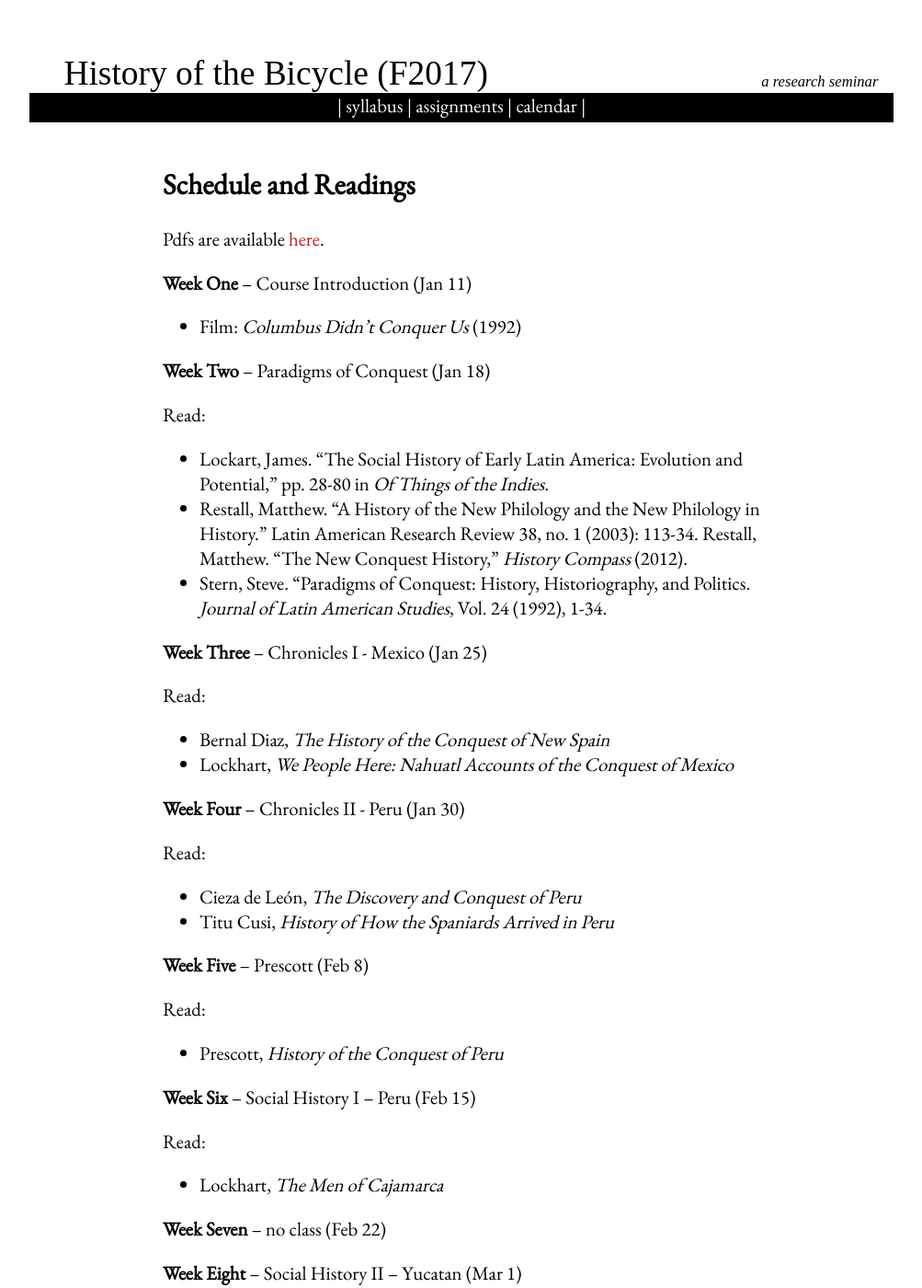
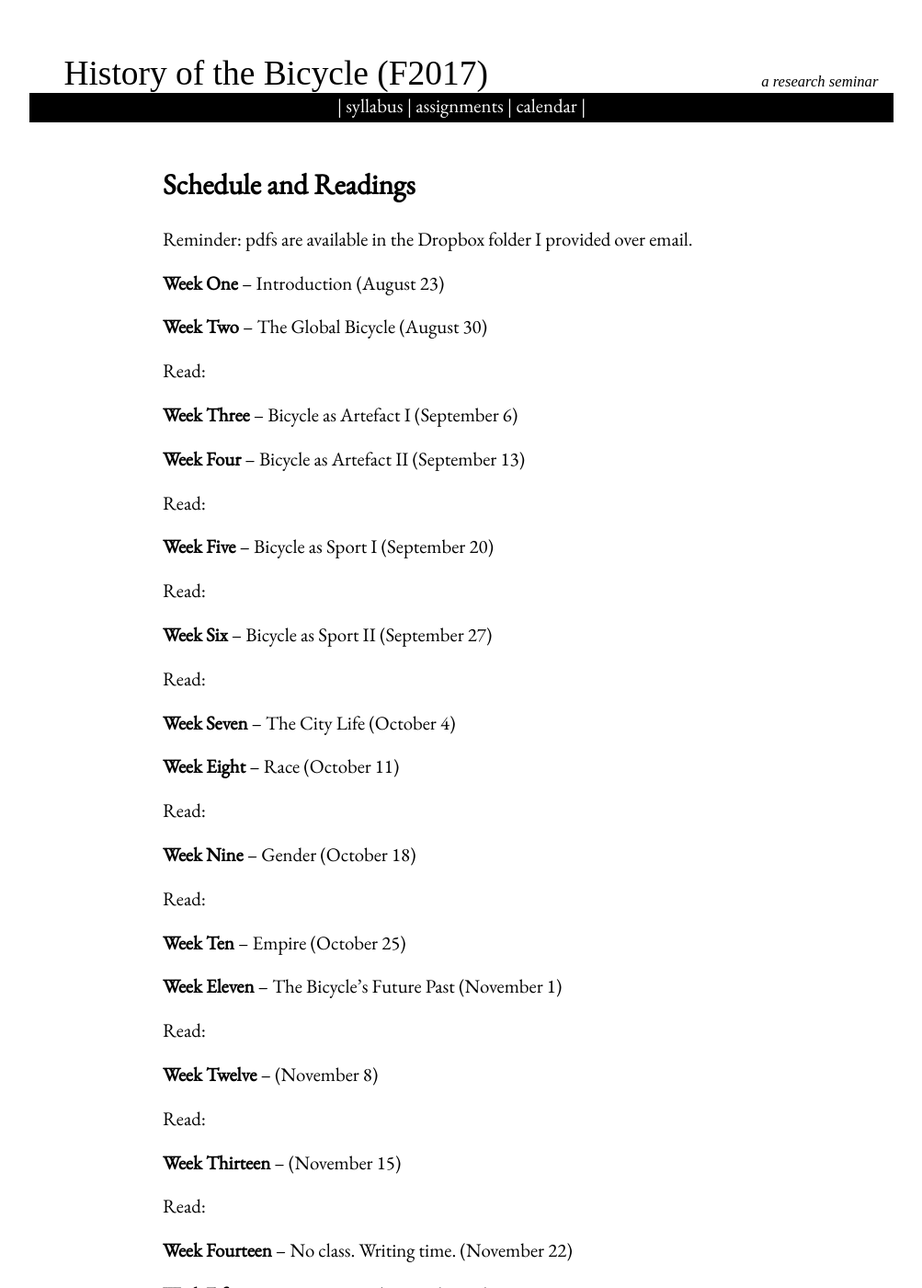
Before and after one commit to chadblack/499F2017, a Jekyll site: the page built from info/calendar.md, in a window 1280 px wide and 1400 px high. Shown: the whole window at 92% size, without its empty margins (138-1141 px from the left). Built offline with Jekyll 4.4.1, drawn with Linux system fonts in a browser that asks for light colours; some web fonts are replaced; some of the changed text lies outside the part shown.

Commit message:
schedule

```diff
--- a/info/calendar.md
+++ b/info/calendar.md
@@ -5,121 +5,67 @@ title: Home
 
 ## Schedule and Readings
 
-Pdfs are available
-[here](https://www.dropbox.com/sh/yk5ub912xbsaw9i/AAB9MM4oL3W2EQCj4VDz8Mw1a?dl=0).
+Reminder: pdfs are available in the Dropbox folder I provided over email.
 
-**Week One** -- Course Introduction (Jan 11)
+**Week One** --  Introduction (August 23)
 
-* Film: *Columbus Didn't Conquer Us* (1992)
 
-**Week Two** -- Paradigms of Conquest (Jan 18)
+**Week Two** -- The Global Bicycle (August 30)
 
 Read:
 
-* Lockart, James. "The Social History of Early Latin America: Evolution and
-  Potential," pp. 28-80 in *Of Things of the Indies*.
-* Restall, Matthew. "A History of the New Philology and the New Philology in
-  History." Latin American Research Review 38, no. 1 (2003): 113-34.
-  Restall, Matthew. "The New Conquest History," *History Compass* (2012).
-* Stern, Steve. “Paradigms of Conquest: History, Historiography, and Politics.
-  *Journal of Latin American Studies*, Vol. 24 (1992), 1-34.
+**Week Three** -- Bicycle as Artefact I (September 6)
+
+
+**Week Four** -- Bicycle as Artefact II  (September 13)
+
+Read:
+
+**Week Five** -- Bicycle as Sport I (September 20)
+
+Read:
+
+**Week Six** -- Bicycle as Sport II (September 27)
+
+Read:
+
+
+**Week Seven** -- The City Life (October 4)
+
+
+**Week Eight** -- Race (October 11)
+
+Read:
+
+
+**Week Nine** -- Gender (October 18)
+
+Read:
+
+
+**Week Ten** -- Empire (October 25)
+
+
+**Week Eleven** -- The Bicycle's Future Past (November 1)
+
+Read:
+
+
+**Week Twelve** -- (November 8)
+
+Read:
+
+
+**Week Thirteen** -- (November 15)
+
+Read:
+
+
+**Week Fourteen** -- No class. Writing time. (November 22)
+
+
+**Week Fifteen** -- Presentations (November 29)
 
 
 
-**Week Three** -- Chronicles I - Mexico (Jan 25)
-
-Read:
-
-*  Bernal Diaz, *The History of the Conquest of New Spain*
-*  Lockhart, *We People Here: Nahuatl Accounts of the Conquest of Mexico*
-
-**Week Four** -- Chronicles II - Peru (Jan 30)
-
-Read:
-
-* Cieza de León, *The Discovery and Conquest of Peru*
-* Titu Cusi, *History of How the Spaniards Arrived in Peru*
-
-**Week Five** -- Prescott (Feb 8)
-
-Read:
-
-* Prescott, *History of the Conquest of Peru*
-
-**Week Six** -- Social History I -- Peru (Feb 15)
-
-Read:
-
-* Lockhart, *The Men of Cajamarca*
-
-**Week Seven** -- no class (Feb 22)
-
-
-**Week Eight** -- Social History II -- Yucatan (Mar 1)
-
-Read:
-
-* Clendennin, *Ambivalent Conquests*
-
-
-**Week Nine** -- Demography (Mar 8)
-
-Read:
-
-* Cook, *Born to Die*
-
-*PAPER ONE DUE!!!*
-
-**Week Ten** -- Spring Break (Mar 15)
-
-
-**Week Eleven** -- New Conquest History I -- Perspective (Mar 22)
-
-Read:
-
-* Matthew and Oudijk, eds. *Indian Conquistadors: Indigenous Allies in the
-  Conquest of Peru*
-* Lockhart, Sousa, Wood, eds. [Sources and Methods for the Study of
-  Postconquest Mesoamerica](http://whp.uoregon.edu/Lockhart/index.html)
-
-**Week Twelve** -- New Conquest History II -- Guatemala (Mar 29)
-
-Read:
-
-* Asselsbergs, *Conquered Conquistadors*
-* Matthew, *Memories of Conquest*
-
-**Week Thirteen** -- Malintzin (Apr 5)
-
-Read:
-
-* Townsend, *Malintzin's Choices*
-* Brimingham-Pokorny, Elba D. "La Malinche: A Feminist Perspective on Otherness
-  in Mexican and Chicano Literature." Confluencia 11:2 (Spring 1996).
-* Paz, Octavio. The Labyrinth of Solitude: Life and Thought in Mexico. New
-  York: Grove Press, Inc., 1961. (Chapter 4 "The Sons of La Malinche")
-
-**PAPER TWO DUE!!!**
-
-**Week Fourteen** -- Frontiers (Apr 12)
-
-Read:
-
-* Weber, *The Spanish Frontier in North America*
-
-
-**Week Fifteen** -- Iberian Atlantic (Apr 19)
-
-Read:
-
-* Cañizares-Esguerra, *Puritan Conquistadors*
-* Heany, Christopher. "A Peru of their Own: English Grave-Opening and Indian
-  Sovereignty in Early America." *William and Mary Quarterly* 73.4 (2016).
-
-**Week Sixteen** -- Empire (Apr 26)
-
-Read:
-
-Kamen, *Empire: How Spain Became a World Power, 1492-1763*
-
-**FINAL PAPER DUE MAY 8rd!!!**
+**Final Paper Due
```
